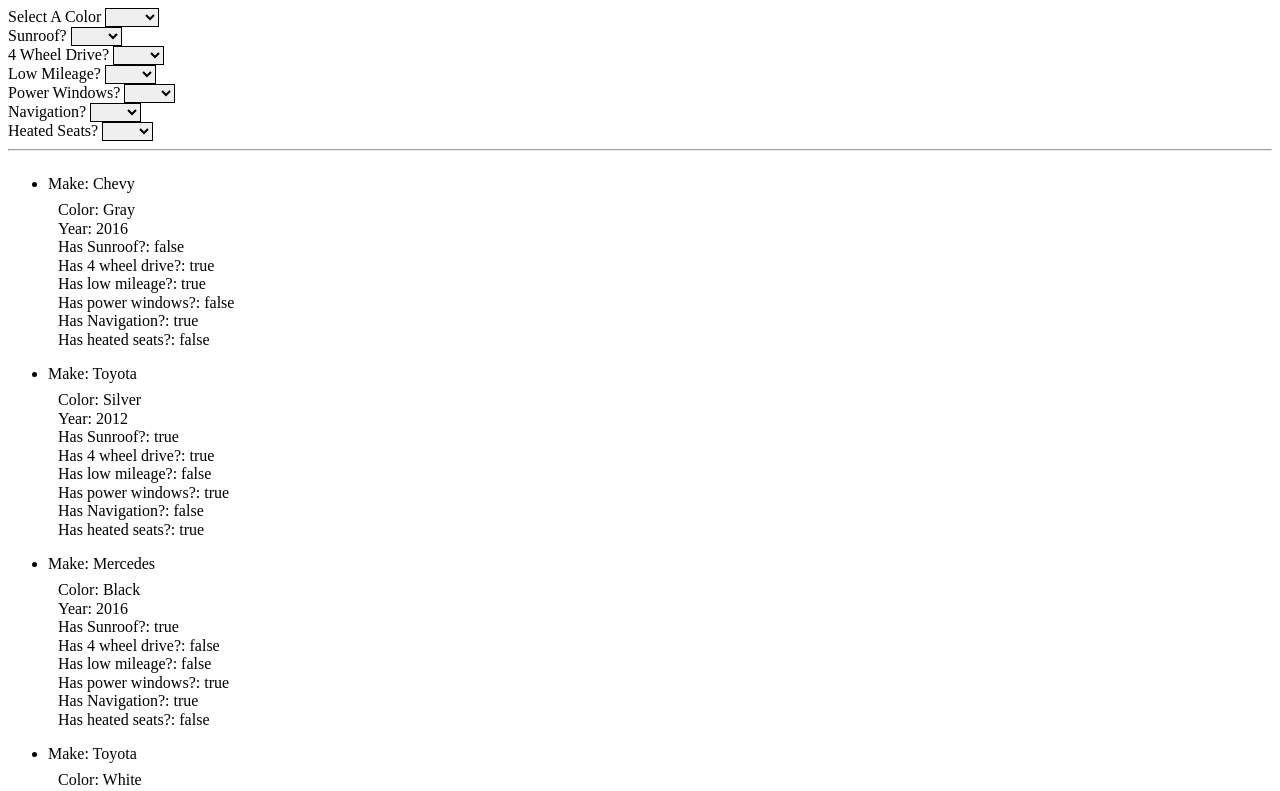
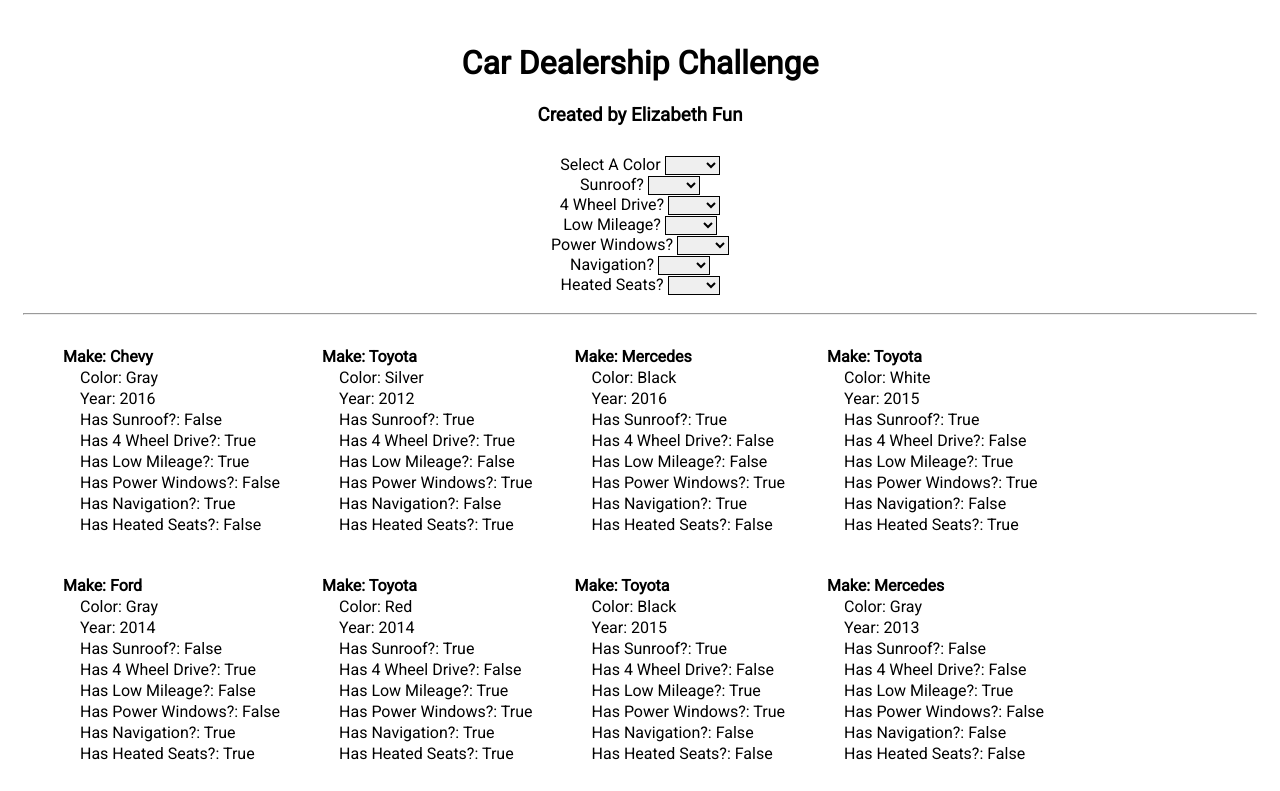
Before and after one commit to FunWithLiz/carDealership, an Angular app: page / in a window 1280 px wide. Shown: the top 791 px of the page. Built offline with nearby package versions, Linux system fonts and the light colour scheme.

Commit message:
Add CSS styling

```diff
--- a/src/app/app.component.css
+++ b/src/app/app.component.css
@@ -1,13 +1,40 @@
+* {
+    font-family: 'Roboto', sans-serif;
+}
+
 select{
     border: 1px solid black;
 }
 
 p{
-    line-height: 2.5px;
-    padding-left: 10px;
+    margin: 2px;
+    padding-left: 15px;
+    text-transform: capitalize;
 }
 
 li{
  padding-top: 8px;
- padding-bottom: -15px;
+ padding-bottom: -30px;
+ list-style-type: none;
+ font-weight: bold;
 }
+
+.container{
+    padding: 5px;
+}
+
+.child{
+    display: block;
+    text-align: center;
+    padding: 10px;
+}
+
+.carData{
+    display: flex;
+    flex-wrap: wrap;
+    text-align: left;
+}
+
+form{
+    padding: 10px;
+}
--- a/src/app/app.component.html
+++ b/src/app/app.component.html
@@ -1,3 +1,10 @@
+<div class="container">
+  <div class="child">
+
+    <h1>Car Dealership Challenge</h1>
+
+    <h3>Created by Elizabeth Fun</h3>
+
 <form [formGroup]="carDes">
 
 <div>
@@ -109,7 +116,7 @@
 
 <hr/>
 
-<div>
+<div class="carData">
   <ul *ngFor="let car of cars">
     <li>Make: {{car.make}}</li>
     <p>Color: {{car.color}}</p>
@@ -122,3 +129,7 @@
     <p>Has heated seats?: {{car.hasHeatedSeats}}</p>
   </ul>
 </div>
+
+  </div>
+
+</div>
--- a/src/index.html
+++ b/src/index.html
@@ -7,6 +7,7 @@
 
   <meta name="viewport" content="width=device-width, initial-scale=1">
   <link rel="icon" type="image/x-icon" href="favicon.ico">
+  <link href="https://fonts.googleapis.com/css?family=Roboto" rel="stylesheet">
 </head>
 <body>
   <app-root></app-root>
```
